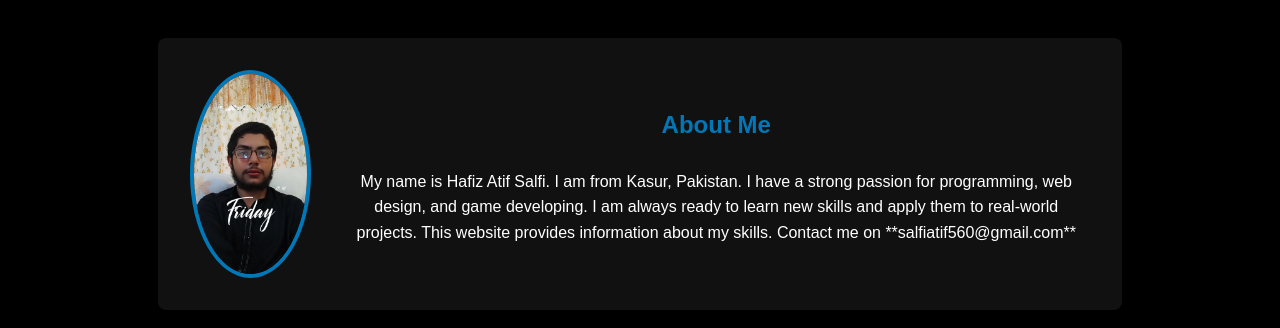
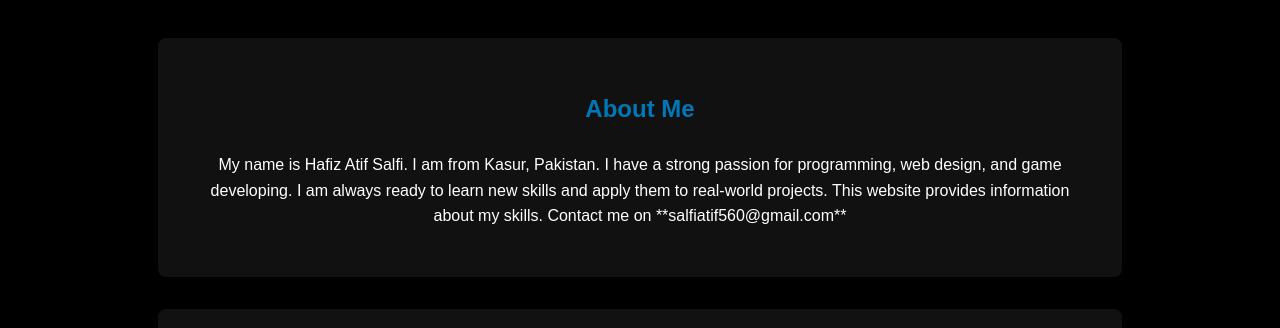
Before and after one commit to DEMON-Developing/Hafiz-Atif, a Next.js app: page / in a window 1280 px wide. Shown: the part 602-930 px from the top of the page. Built offline with nearby package versions, Linux system fonts and the light colour scheme.

Commit message:
Removed profile picture from about me section

```diff
--- a/app/page.js
+++ b/app/page.js
@@ -74,13 +74,6 @@ const Portfolio = () => {
             <main>
                 <section className="about-me">
                     <div className="about-content">
-                        <Image
-                            src="/Bg.jpg"
-                            alt="Your Profile Picture"
-                            className="profile-pic"
-                            width={200}
-                            height={200}
-                        />
                         <div className="about-text">
                             <h2>About Me</h2>
                              {/* app/page.js */}
```
